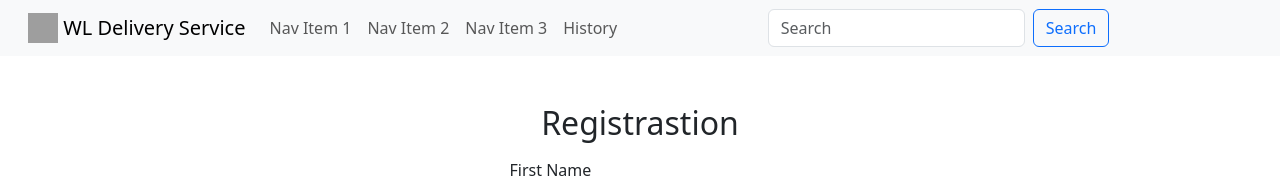
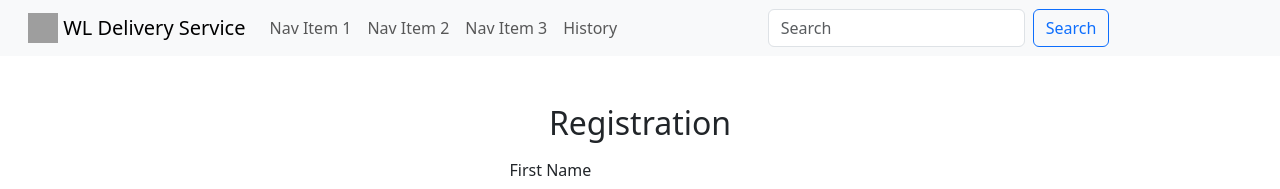
Before and after one commit to perse-foni/WL_Delivery_Service, an Angular app: page /registration in a window 1280 px wide. Shown: the top 189 px of the page. Built offline with nearby package versions, Linux system fonts and the light colour scheme; grey boxes are pictures that could not be loaded.

Commit message:
fix typo in registration form

```diff
--- a/src/app/components/registration-page/registration-form/registration-form.component.html
+++ b/src/app/components/registration-page/registration-form/registration-form.component.html
@@ -4,7 +4,7 @@
       <div class="col-md-3">
         <form>
           <div class="mb-3">
-            <h2 class="text-center">Registrastion</h2>
+            <h2 class="text-center">Registration</h2>
           </div>
           <div class="mb-3">
             <label for="firstName" class="form-label">First Name</label>
```
